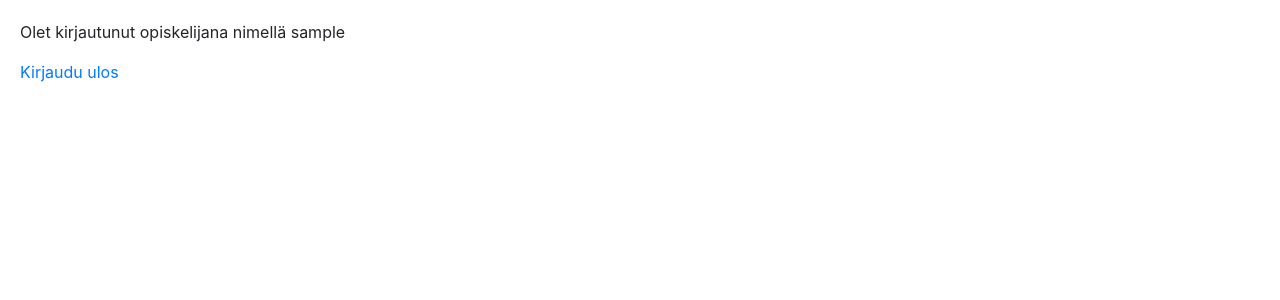
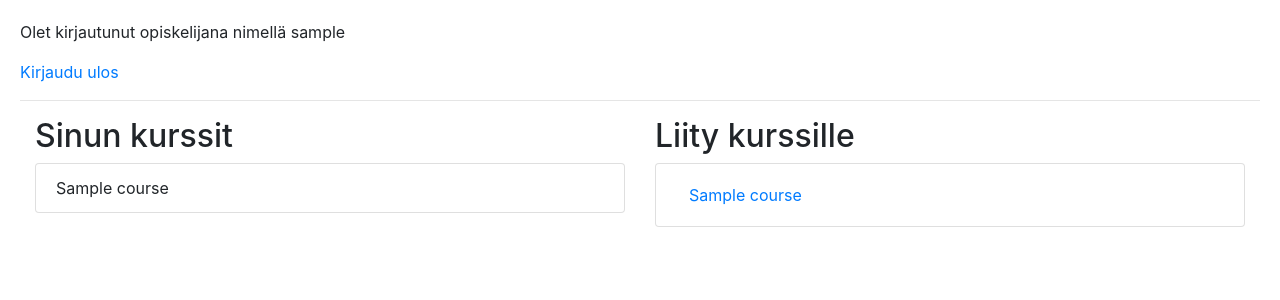
Before and after one commit to tuheli/tietokannat-ja-web-ohjelmointi, a Flask app: template templates/student_dashboard.html in a window 1280 px wide. Shown: the top 300 px of the page. Run offline with Flask 3, Linux system fonts and the light colour scheme; the visitor is signed in with stand-in values (Sample User, id 1); the template is opened without the code that fills it: most values are stand-ins (such as "Sample title", 1, 10 or a date in 2020); some libraries are stand-ins or nearby versions.

Commit message:
Student sees a list of available courses and can join them

```diff
--- a/templates/student_dashboard.html
+++ b/templates/student_dashboard.html
@@ -4,5 +4,35 @@
 
 <p>Olet kirjautunut opiskelijana nimellä {{ session.username }}</p>
 <a href="/logout">Kirjaudu ulos</a>
+<hr>
+<div class="container-fluid">
+  <div class="row">
+      <div class="col-md-6">
+          <h2>Sinun kurssit</h2>
+          <ul class="list-group">
+              {% for course in joined_courses %}
+              <li class="list-group-item">{{ course.title }}</li>
+              {% else %}
+              <li class="list-group-item">Sinulla ei ole kursseja.</li>
+              {% endfor %}
+          </ul>
+      </div>
+      <div class="col-md-6">
+          <h2>Liity kurssille</h2>
+          <ul class="list-group">
+            {% for course in available_courses %}
+            <li class="list-group-item">
+              <form action="join_course" method="POST">
+                <input type="hidden" name="course_id" value="{{ course.id }}">
+                <button type="submit" class="btn btn-link">{{course.title}}</button>
+              </form>
+            </li>
+            {% else %}
+            <li class="list-group-item">Kursseja ei ole.</li>
+            {% endfor %}
+        </ul>
+      </div>
+  </div>
+</div>
 
 {% endblock %}
```
Also changed, not shown: courses.py (+18 -2 lines), routes.py (+14 -4 lines).
